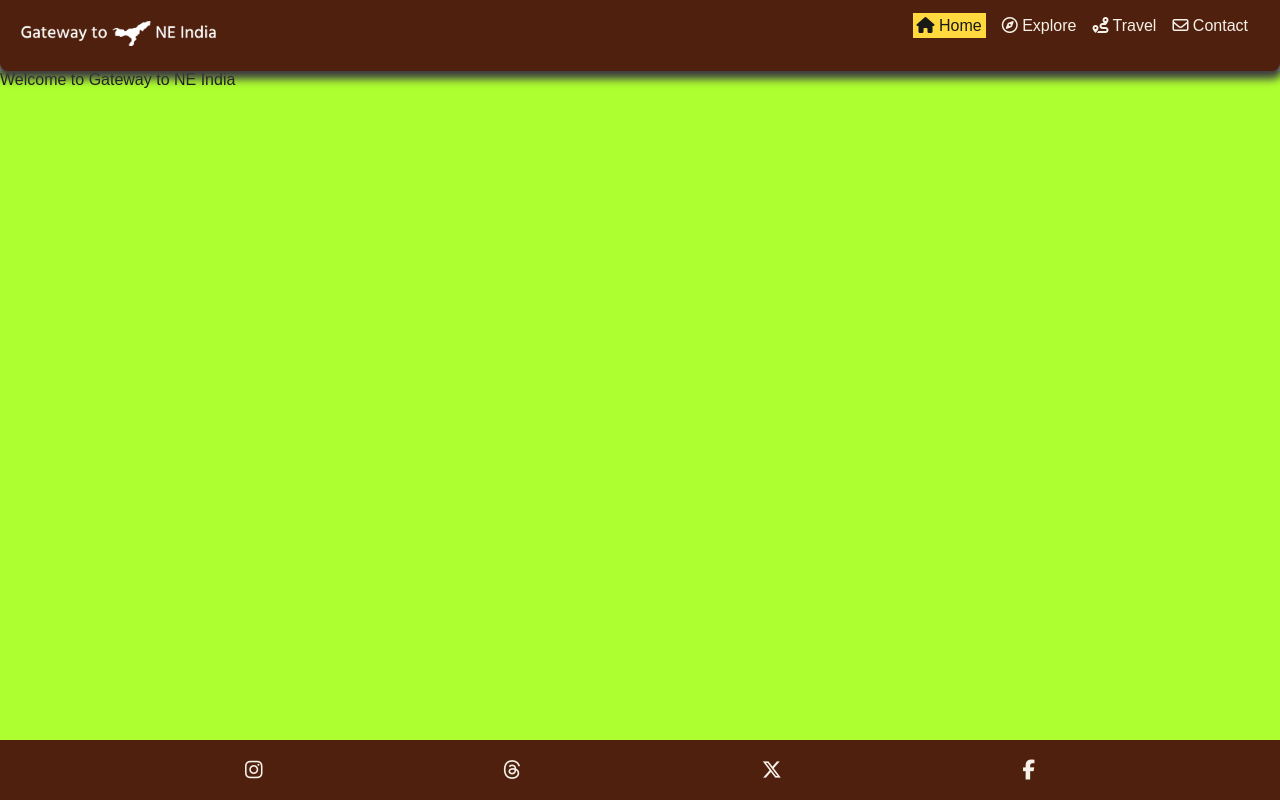
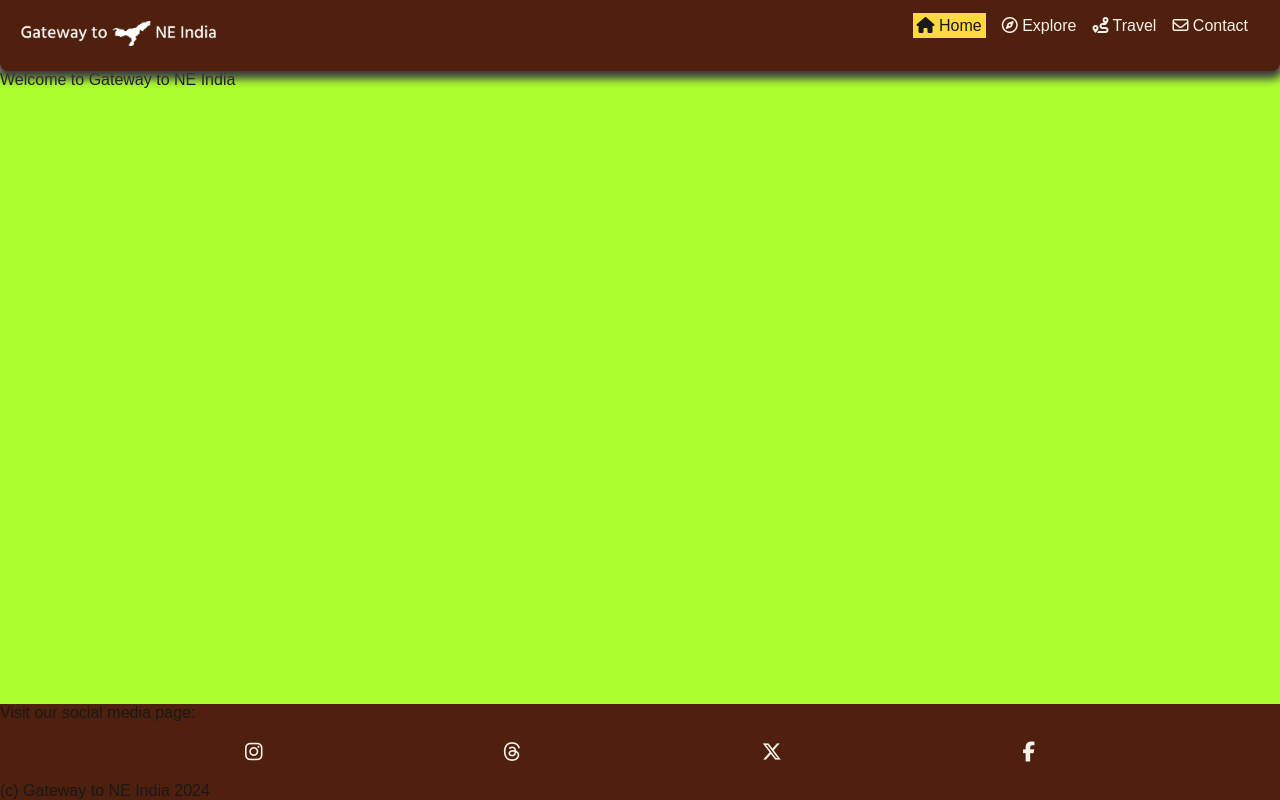
Before and after one commit to RoBizMan/gateway-to-neindia, a plain HTML site: page index.html in a window 1280 px wide. Drawn offline with Linux system fonts and the light colour scheme; a web font is replaced by a local one.

Commit message:
Add visit our social media heading and copyright to footer

```diff
--- a/index.html
+++ b/index.html
@@ -52,6 +52,10 @@
 
     <!-- Footer -->
     <footer>
+        <!-- Visit our social media header -->
+        <p id="visit-socialm">Visit our social media page:</p>
+
+        <!-- Social media buttons -->
         <ul id="social-media">
             <li>
                 <a href="https://www.instagram.com/" target="_blank" rel="noopener" aria-label="Visit our Instagram page (opens in a new tab)">
@@ -74,6 +78,9 @@
                 </a>
             </li>
         </ul>
+
+        <!-- Copyright -->
+        <p id="copyright">(c) Gateway to NE India 2024</p>
     </footer>
 
     <!-- Font Awesome kit -->
```
